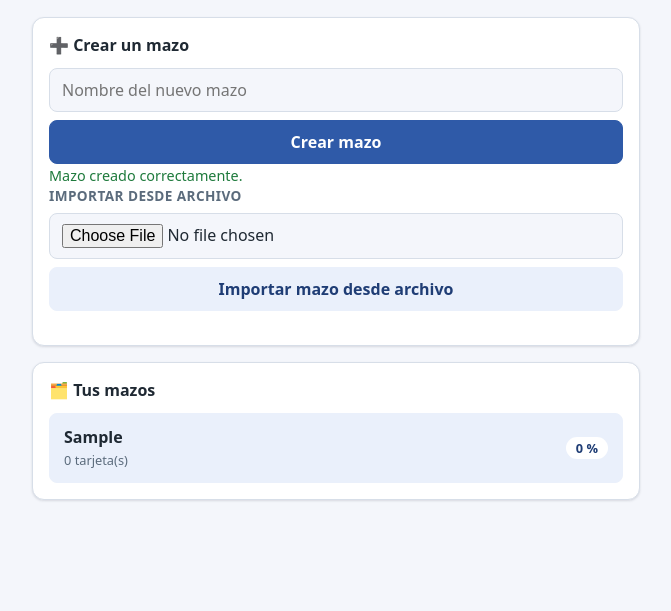
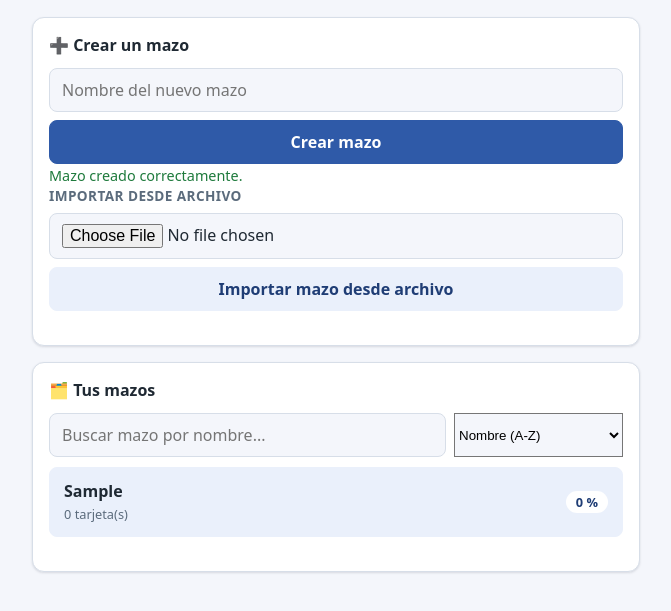
Before and after one commit to naomiyfrabricio/naomi_leonyfabricio_desarrollo_apps_final, a website with bundled scripts: page index.html in a window 1280 px wide. Both pictures are taken after typing "Sample" into the empty fields and a click on the button "Crear mazo". Shown: the part 79-690 px from the top of the page, without its empty margins (304-975 px from the left). Built offline with nearby package versions, Linux system fonts and the light colour scheme.

Commit message:
feat(ui): buscador y orden en la lista de mazos
Co-Authored-By: Claude Sonnet 5 <noreply@anthropic.com>

```diff
--- a/index.html
+++ b/index.html
@@ -81,6 +81,9 @@
     .mensaje.error { color: var(--rojo); } .mensaje.ok { color: var(--verde); }
 
     /* Lista de mazos */
+    .toolbar-mazos { display: flex; gap: 8px; margin-bottom: 10px; }
+    .toolbar-mazos input { flex: 1 1 auto; min-width: 0; }
+    .toolbar-mazos select { flex: 0 0 auto; background: var(--fondo); max-width: 44%; }
     #lista-mazos { list-style: none; padding: 0; margin: 0; display: grid; gap: 8px; }
     #lista-mazos li { display: block; }
     #lista-mazos button {
@@ -94,10 +97,7 @@
       flex: none; font-size: .8rem; font-weight: 700; color: var(--azul-oscuro);
       background: #fff; border-radius: 999px; padding: 2px 10px;
     }
-    #lista-mazos:empty::after {
-      content: 'Aún no tienes mazos. Crea el primero arriba.';
-      color: var(--texto-suave); font-size: .9rem; display: block; padding: 4px 0;
-    }
+    #lista-mazos .lista-vacia-aviso { color: var(--texto-suave); font-size: .9rem; padding: 4px 0; }
 
     /* Detalle de mazo */
     #titulo-mazo { font-size: 1.15rem; margin: 0; }
@@ -154,7 +154,17 @@
 
   <section class="panel">
     <h2>🗂️ Tus mazos</h2>
+    <div class="toolbar-mazos">
+      <input id="buscar-mazo" type="search" placeholder="Buscar mazo por nombre..." aria-label="Buscar mazo">
+      <select id="ordenar-mazos" aria-label="Ordenar mazos">
+        <option value="nombre">Nombre (A-Z)</option>
+        <option value="porcentaje-desc">Avance (mayor a menor)</option>
+        <option value="porcentaje-asc">Avance (menor a mayor)</option>
+        <option value="tarjetas-desc">Tarjetas (más a menos)</option>
+      </select>
+    </div>
     <ul id="lista-mazos"></ul>
+    <p id="msg-buscar-mazo" class="mensaje"></p>
   </section>
 
   <section id="seccion-mazo" class="panel" hidden>
--- a/src/ui/app.js
+++ b/src/ui/app.js
@@ -22,12 +22,48 @@ function boton(texto, onClick, clase = '') {
   return b;
 }
 
+/** Quita acentos para que "calculo" encuentre "Cálculo" en el buscador. */
+function normalizarBusqueda(texto) {
+  return texto.normalize('NFD').replace(/[̀-ͯ]/g, '').toLowerCase();
+}
+
+function mazosFiltradosYOrdenados() {
+  const texto = normalizarBusqueda($('buscar-mazo').value.trim());
+  const orden = $('ordenar-mazos').value;
+
+  const mazos = app.listarMazos()
+    .filter((m) => normalizarBusqueda(m.nombre).includes(texto))
+    .map((m) => ({ mazo: m, porcentaje: app.resumen(m.id).porcentaje }));
+
+  const comparadores = {
+    nombre: (a, b) => a.mazo.nombre.localeCompare(b.mazo.nombre, 'es', { sensitivity: 'base' }),
+    'porcentaje-desc': (a, b) => b.porcentaje - a.porcentaje,
+    'porcentaje-asc': (a, b) => a.porcentaje - b.porcentaje,
+    'tarjetas-desc': (a, b) => b.mazo.tarjetas.length - a.mazo.tarjetas.length,
+  };
+  mazos.sort(comparadores[orden] || comparadores.nombre);
+  return mazos;
+}
+
 function pintarMazos() {
   const lista = $('lista-mazos');
   lista.innerHTML = '';
-  for (const m of app.listarMazos()) {
+  const filtrados = mazosFiltradosYOrdenados();
+  const texto = $('buscar-mazo').value.trim();
+  const hayMazos = app.listarMazos().length > 0;
+  $('msg-buscar-mazo').textContent =
+    hayMazos && texto && filtrados.length === 0 ? `Ningún mazo coincide con "${texto}".` : '';
+
+  if (!hayMazos) {
+    const aviso = document.createElement('li');
+    aviso.className = 'lista-vacia-aviso';
+    aviso.textContent = 'Aún no tienes mazos. Crea el primero arriba.';
+    lista.appendChild(aviso);
+    return;
+  }
+
+  for (const { mazo: m, porcentaje: pct } of filtrados) {
     const li = document.createElement('li');
-    const pct = app.resumen(m.id).porcentaje;
 
     const nombre = document.createElement('span');
     nombre.className = 'mazo-nombre';
@@ -208,4 +244,7 @@ for (const [id, acierto] of [['btn-acierto', true], ['btn-fallo', false]]) {
   };
 }
 
+$('buscar-mazo').oninput = pintarMazos;
+$('ordenar-mazos').onchange = pintarMazos;
+
 pintarMazos();
```
